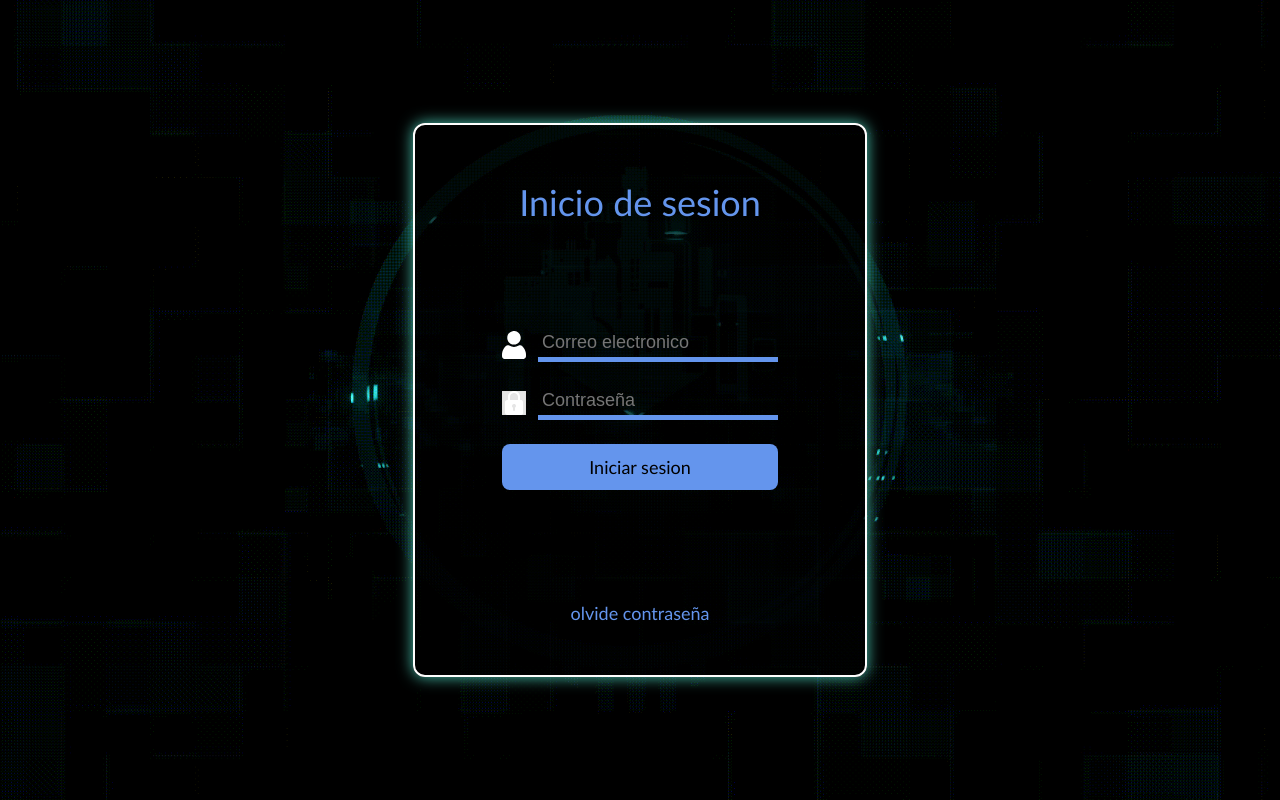
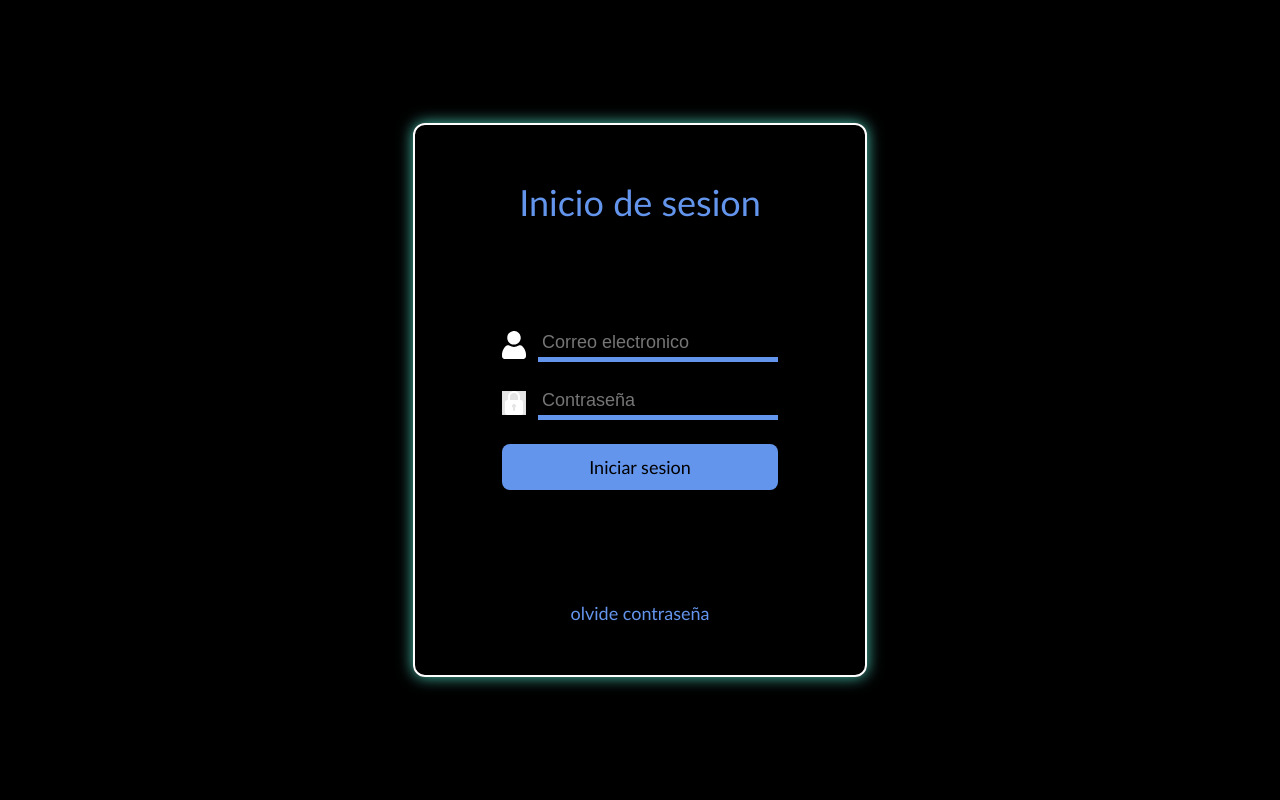
Before and after one commit to leonardo-da/Login, a React (Vite) app: page / in a window 1280 px wide. Built offline with nearby package versions, Linux system fonts and the light colour scheme.

Commit message:
styles correction

```diff
--- a/src/App.css
+++ b/src/App.css
@@ -10,10 +10,10 @@
 }
 
 body {
+  background: #000;
   display: flex;
   justify-content: center;
   align-content: center;
-  background-image: url("img/Background.gif");
   background-position: center;
   background-size: cover;
   font-family: 'Gill Sans', 'Gill Sans MT', 'Calibri', 'Trebuchet MS', sans-serif;
--- a/src/main.jsx
+++ b/src/main.jsx
@@ -6,14 +6,10 @@ import { BrowserRouter, Route, Routes } from 'react-router-dom'
 import Home from "./pages/home.jsx"
 
 ReactDOM.createRoot(document.getElementById('root')).render(
-  <React.StrictMode>
-    <div className="App">
       <BrowserRouter>
         <Routes>
             <Route exact index element={<App/>}/>
             <Route exact path='home' element={<Home/>}/>
         </Routes>
       </BrowserRouter>
-    </div>
-  </React.StrictMode>,
 )
```
